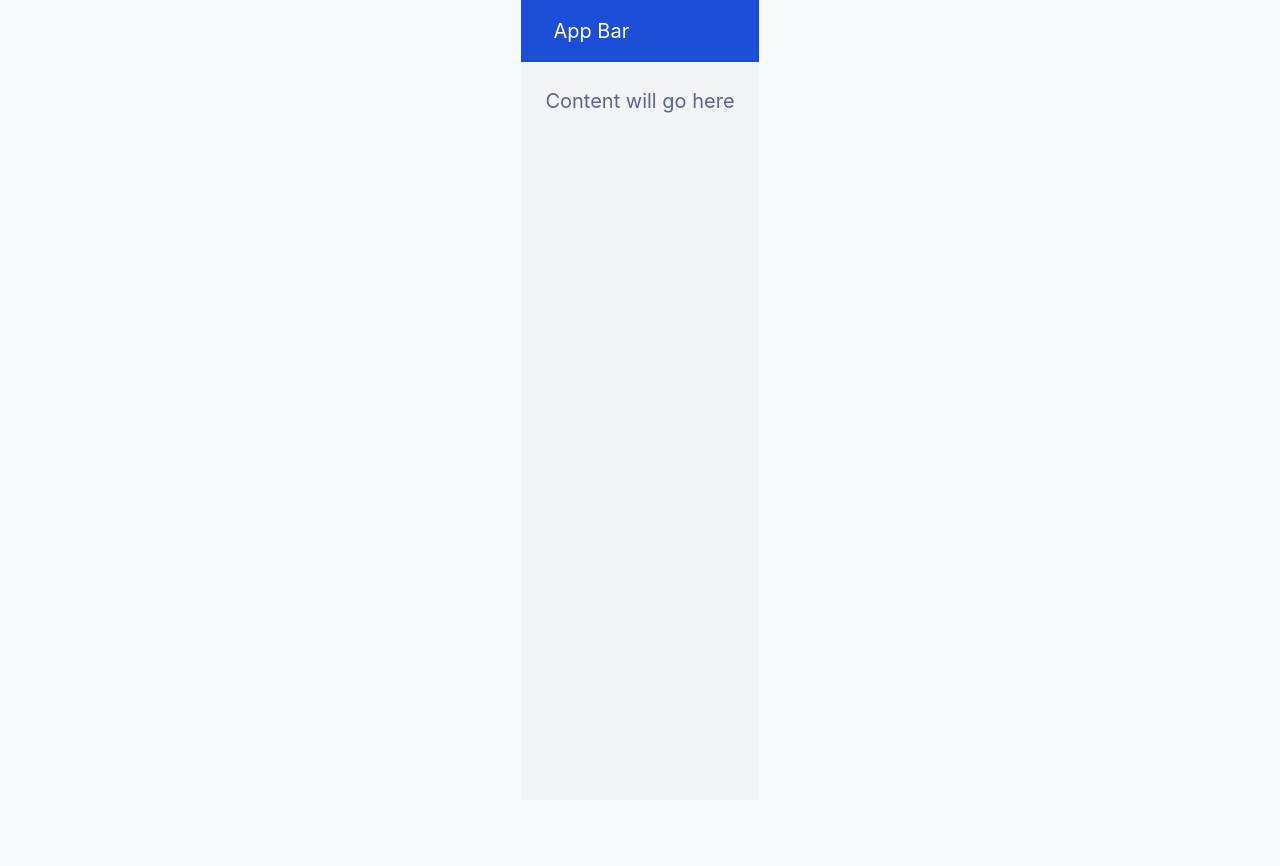
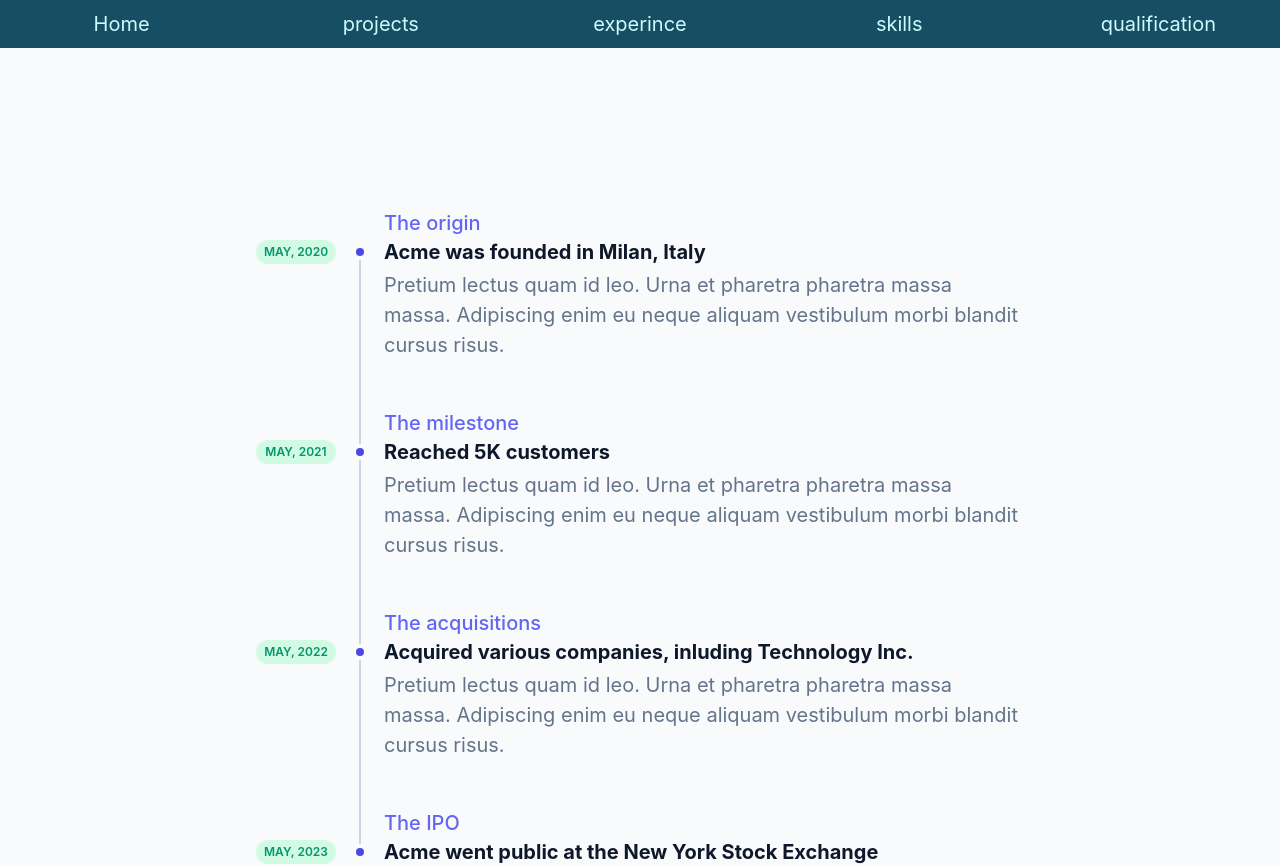
Before and after one commit to saeedatiah/saeed-atiah-portfolio2, a React (Create React App) app: page /qualification in a window 1280 px wide. Shown: the top 866 px of the page. Before the commit the page ends 800 px from the top, so only its background shows below. Built offline with nearby package versions, Linux system fonts and the light colour scheme.

Commit message:
finished from template

```diff
--- a/src/Pages/Home/Home.js
+++ b/src/Pages/Home/Home.js
@@ -5,6 +5,7 @@
 import Navbar from '../Navbar/Navbar'
 import "../Shared/CSS/Gloabal_css.css"
 import Background from './bg_home.jpg'
+import img from '../Skills/imgs/html-5.png'
 
 
 const Home = () => {
@@ -13,8 +14,14 @@
 
       <Navbar/>
       <div class="grid grid-cols-1 grid-rows-1 md:grid-cols-2 md:grid-rows-2 justify-stretch  pt-6 ">
-      <div class="bg-white m-6 rounded-sm shadow-md items-center justify-center">
-<p>aa</p>
+      <div class="bg-white m-6 rounded-full shadow-md items-center justify-center w-36 h-36 place-self-center">
+      <img src={img} alt=''/>
+
+
+
+
+
+
       </div>
       <div class="bg-white grid grid-rows-2 m-6 rounded-sm shadow-md items-center justify-center">
         <div>    Saeed Abdullah Baatiah</div>
--- a/src/Pages/Navbar/Navbar.js
+++ b/src/Pages/Navbar/Navbar.js
@@ -12,21 +12,21 @@
 const Navbar = () => {
   return (
 
-    <div class="grid grid-rows-1 grid-cols-5 gap-4 justify-stretch bg-cyan-900">
-     <Link class="hover:text-cyan-300 text-cyan-100 hidden md:block text-center" to="/">Home</Link>
-     <Link class="hover:text-cyan-300 text-cyan-100 md:hidden text-center " to="/"><img class='mx-auto my-auto' src={home} alt=''/></Link>
+    <div class="grid grid-rows-1 grid-cols-5 gap-4 justify-stretch bg-cyan-900 h-12 items-center">
+     <Link class="hover:text-cyan-300 text-cyan-100 hidden sm:block   text-center" to="/">Home</Link>
+     <Link class="hover:text-cyan-300 text-cyan-100 sm:hidden text-center " to="/"><img class='mx-auto my-auto' src={home} alt=''/></Link>
 
-     <Link class="hover:text-cyan-300 text-cyan-100 hidden md:block text-center" to="/projects">projects</Link>
-     <Link class="hover:text-cyan-300 text-cyan-100 md:hidden text-center" to="/projects"><img class='mx-auto my-auto' src={projects} alt=''/></Link>
+     <Link class="hover:text-cyan-300 text-cyan-100 hidden sm:block text-center" to="/projects">projects</Link>
+     <Link class="hover:text-cyan-300 text-cyan-100 sm:hidden text-center" to="/projects"><img class='mx-auto my-auto' src={projects} alt=''/></Link>
 
-     <Link class="hover:text-cyan-300 text-cyan-100 hidden md:block text-center" to="/experince">experince</Link>
-     <Link class="hover:text-cyan-300 text-cyan-100 md:hidden text-center" to="/experince"><img class='mx-auto my-auto' src={experince} alt=''/></Link>
+     <Link class="hover:text-cyan-300 text-cyan-100 hidden sm:block text-center" to="/experince">experince</Link>
+     <Link class="hover:text-cyan-300 text-cyan-100 sm:hidden text-center" to="/experince"><img class='mx-auto my-auto' src={experince} alt=''/></Link>
 
-     <Link class="hover:text-cyan-300 text-cyan-100 hidden md:block text-center" to="/skills">skills</Link>
-     <Link class="hover:text-cyan-300 text-cyan-100 md:hidden text-center" to="/skills"><img class='mx-auto my-auto' src={skill} alt=''/></Link>
+     <Link class="hover:text-cyan-300 text-cyan-100 hidden sm:block text-center" to="/skills">skills</Link>
+     <Link class="hover:text-cyan-300 text-cyan-100 sm:hidden text-center" to="/skills"><img class='mx-auto my-auto' src={skill} alt=''/></Link>
 
-     <Link class="hover:text-cyan-300 text-cyan-100 hidden md:block text-center" to="/qualification">qualification</Link>
-     <Link class="hover:text-cyan-300 text-cyan-100 md:hidden text-center" to="/qualification"><img class='mx-auto my-auto' src={quali} alt=''/></Link>
+     <Link class="hover:text-cyan-300 text-cyan-100 hidden sm:block text-center" to="/qualification">qualification</Link>
+     <Link class="hover:text-cyan-300 text-cyan-100 sm:hidden text-center" to="/qualification"><img class='mx-auto my-auto' src={quali} alt=''/></Link>
 
 
 
--- a/src/Pages/Projects/Projects.js
+++ b/src/Pages/Projects/Projects.js
@@ -19,6 +19,9 @@
 
         </div>
         <img src={Background} alt='' class='w-24 h-24 rounded-full' />
+        <div class="center relative inline-block select-none whitespace-nowrap rounded-lg bg-cyan-800 py-4  px-3.5 align-baseline font-sans text-xs font-bold uppercase leading-none text-white">
+    <div class="mt-px"> HTML </div>
+  </div>
         <div class='font-thin text-sm' >project Name</div>
 
       </div>
--- a/src/Pages/Qualification/Qualification.js
+++ b/src/Pages/Qualification/Qualification.js
@@ -3,13 +3,65 @@
 
 const Qualification = () => {
   return (
-    <div class="min-h-screen flex flex-col">
-    <div class='bg-blue-700 px-8 flex items-center justify-between py-4 shadow-sm text-white'> App Bar </div>
-    <div class='relative flex flex-grow'>
 
-        <main class='bg-gray-100 flex-1 p-6'> Content will go here </main>
+
+    <div class="w-screen h-screen" >
+
+      <Navbar/>
+
+      <section class="relative min-h-screen flex flex-col justify-center bg-slate-50 overflow-hidden">
+    <div class="w-full max-w-6xl mx-auto px-4 md:px-6 py-24">
+        <div class="flex flex-col justify-center divide-y divide-slate-200 [&>*]:py-16">
+
+            <div class="w-full max-w-3xl mx-auto">
+
+                <div class="-my-6">
+
+                    <div class="relative pl-8 sm:pl-32 py-6 group ">
+                        <div class="font-medium text-indigo-500 mb-1 sm:mb-0">The origin</div>
+                        <div class="flex flex-col sm:flex-row items-start mb-1 group-last:before:hidden before:absolute before:left-2 sm:before:left-0 before:h-full before:px-px before:bg-slate-300 sm:before:ml-[6.5rem] before:self-start before:-translate-x-1/2 before:translate-y-3 after:absolute after:left-2 sm:after:left-0 after:w-2 after:h-2 after:bg-indigo-600 after:border-4 after:box-content after:border-slate-50 after:rounded-full sm:after:ml-[6.5rem] after:-translate-x-1/2 after:translate-y-1.5">
+                            <time class="sm:absolute left-0 translate-y-0.5 inline-flex items-center justify-center text-xs font-semibold uppercase w-20 h-6 mb-3 sm:mb-0 text-emerald-600 bg-emerald-100 rounded-full">May, 2020</time>
+                            <div class="text-xl font-bold text-slate-900">Acme was founded in Milan, Italy</div>
+                        </div>
+                        <div class="text-slate-500">Pretium lectus quam id leo. Urna et pharetra pharetra massa massa. Adipiscing enim eu neque aliquam vestibulum morbi blandit cursus risus.</div>
+                    </div>
+
+                    <div class="relative pl-8 sm:pl-32 py-6 group">
+                        <div class="font-medium text-indigo-500 mb-1 sm:mb-0">The milestone</div>
+                        <div class="flex flex-col sm:flex-row items-start mb-1 group-last:before:hidden before:absolute before:left-2 sm:before:left-0 before:h-full before:px-px before:bg-slate-300 sm:before:ml-[6.5rem] before:self-start before:-translate-x-1/2 before:translate-y-3 after:absolute after:left-2 sm:after:left-0 after:w-2 after:h-2 after:bg-indigo-600 after:border-4 after:box-content after:border-slate-50 after:rounded-full sm:after:ml-[6.5rem] after:-translate-x-1/2 after:translate-y-1.5">
+                            <time class="sm:absolute left-0 translate-y-0.5 inline-flex items-center justify-center text-xs font-semibold uppercase w-20 h-6 mb-3 sm:mb-0 text-emerald-600 bg-emerald-100 rounded-full">May, 2021</time>
+                            <div class="text-xl font-bold text-slate-900">Reached 5K customers</div>
+                        </div>
+                        <div class="text-slate-500">Pretium lectus quam id leo. Urna et pharetra pharetra massa massa. Adipiscing enim eu neque aliquam vestibulum morbi blandit cursus risus.</div>
+                    </div>
+
+                    <div class="relative pl-8 sm:pl-32 py-6 group">
+                        <div class="font-medium text-indigo-500 mb-1 sm:mb-0">The acquisitions</div>
+                        <div class="flex flex-col sm:flex-row items-start mb-1 group-last:before:hidden before:absolute before:left-2 sm:before:left-0 before:h-full before:px-px before:bg-slate-300 sm:before:ml-[6.5rem] before:self-start before:-translate-x-1/2 before:translate-y-3 after:absolute after:left-2 sm:after:left-0 after:w-2 after:h-2 after:bg-indigo-600 after:border-4 after:box-content after:border-slate-50 after:rounded-full sm:after:ml-[6.5rem] after:-translate-x-1/2 after:translate-y-1.5">
+                            <time class="sm:absolute left-0 translate-y-0.5 inline-flex items-center justify-center text-xs font-semibold uppercase w-20 h-6 mb-3 sm:mb-0 text-emerald-600 bg-emerald-100 rounded-full">May, 2022</time>
+                            <div class="text-xl font-bold text-slate-900">Acquired various companies, inluding Technology Inc.</div>
+                        </div>
+                        <div class="text-slate-500">Pretium lectus quam id leo. Urna et pharetra pharetra massa massa. Adipiscing enim eu neque aliquam vestibulum morbi blandit cursus risus.</div>
+                    </div>
+
+                    <div class="relative pl-8 sm:pl-32 py-6 group">
+                        <div class="font-medium text-indigo-500 mb-1 sm:mb-0">The IPO</div>
+                        <div class="flex flex-col sm:flex-row items-start mb-1 group-last:before:hidden before:absolute before:left-2 sm:before:left-0 before:h-full before:px-px before:bg-slate-300 sm:before:ml-[6.5rem] before:self-start before:-translate-x-1/2 before:translate-y-3 after:absolute after:left-2 sm:after:left-0 after:w-2 after:h-2 after:bg-indigo-600 after:border-4 after:box-content after:border-slate-50 after:rounded-full sm:after:ml-[6.5rem] after:-translate-x-1/2 after:translate-y-1.5">
+                            <time class="sm:absolute left-0 translate-y-0.5 inline-flex items-center justify-center text-xs font-semibold uppercase w-20 h-6 mb-3 sm:mb-0 text-emerald-600 bg-emerald-100 rounded-full">May, 2023</time>
+                            <div class="text-xl font-bold text-slate-900">Acme went public at the New York Stock Exchange</div>
+                        </div>
+                        <div class="text-slate-500">Pretium lectus quam id leo. Urna et pharetra pharetra massa massa. Adipiscing enim eu neque aliquam vestibulum morbi blandit cursus risus.</div>
+                    </div>
+
+                </div>
+
+            </div>
+
+        </div>
     </div>
-</div>
+</section>
+
+      </div>
 
   )
 }
```
Also changed, not shown: src/Pages/Skills/Skills.js (+49 -19 lines).
